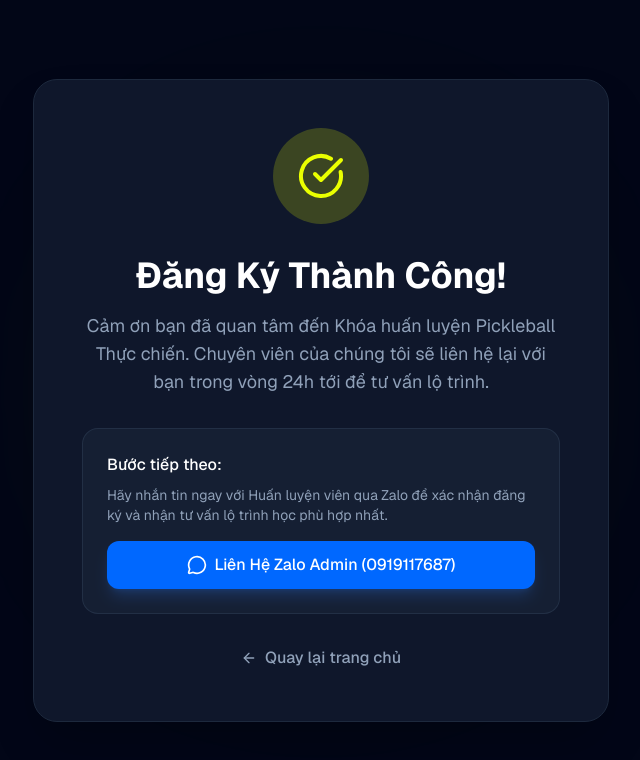
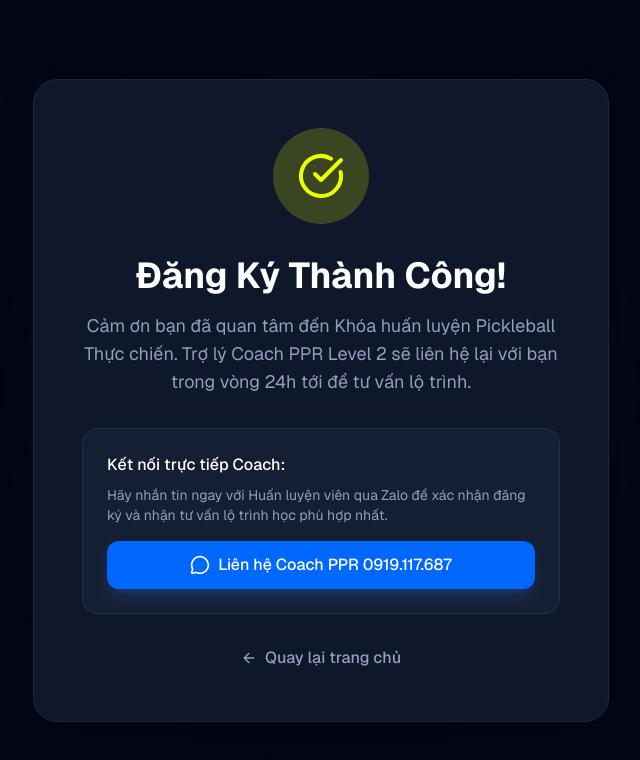
Before and after one commit to thuanhoappr/landing-page-antigravity, a Next.js app: page /thank-you in a window 1280 px wide. Shown: the top 760 px of the page, without its empty margins (319-959 px from the left). Built offline with nearby package versions, Linux system fonts and the light colour scheme.

Commit message:
Update text on Thank You page

```diff
--- a/src/app/thank-you/page.tsx
+++ b/src/app/thank-you/page.tsx
@@ -31,12 +31,12 @@
         </h1>
 
         <p className="text-slate-400 text-lg mb-8">
-          Cảm ơn bạn đã quan tâm đến Khóa huấn luyện Pickleball Thực chiến. Chuyên viên của chúng tôi sẽ liên hệ lại với bạn trong vòng 24h tới để tư vấn lộ trình.
+          Cảm ơn bạn đã quan tâm đến Khóa huấn luyện Pickleball Thực chiến. Trợ lý Coach PPR Level 2 sẽ liên hệ lại với bạn trong vòng 24h tới để tư vấn lộ trình.
         </p>
 
         <div className="bg-slate-800/50 rounded-2xl p-6 mb-8 text-left border border-slate-700/50">
           <h3 className="text-white font-medium mb-2 flex items-center gap-2">
-            Bước tiếp theo:
+            Kết nối trực tiếp Coach:
           </h3>
           <p className="text-slate-400 text-sm mb-4">
             Hãy nhắn tin ngay với Huấn luyện viên qua Zalo để xác nhận đăng ký và nhận tư vấn lộ trình học phù hợp nhất.
@@ -48,7 +48,7 @@
             className="w-full flex items-center justify-center gap-2 bg-[#0068FF] hover:bg-[#0055D4] text-white py-3 px-4 rounded-xl font-medium transition-colors shadow-lg shadow-blue-500/20"
           >
             <MessageCircle className="w-5 h-5" />
-            Liên Hệ Zalo Admin (0919117687)
+            Liên hệ Coach PPR 0919.117.687
           </a>
         </div>
 
```
